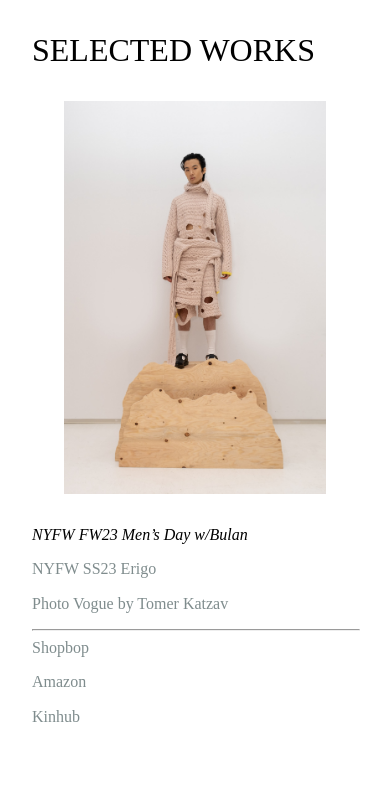
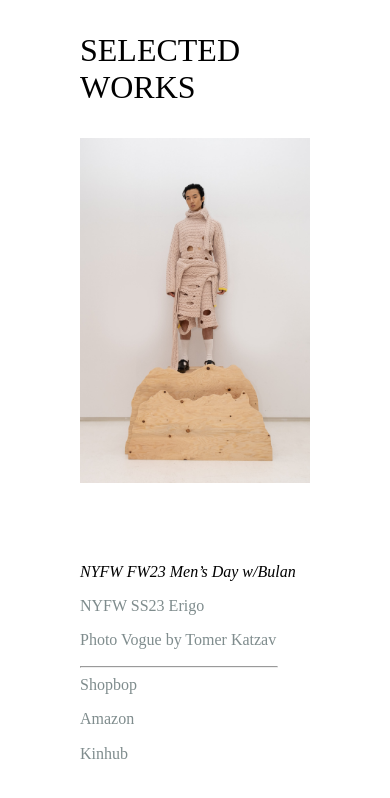
Before and after one commit to chrlee/minimal-site, a Next.js app: page / in a window 390 px wide. Shown: the top 798 px of the page. Built offline with nearby package versions, Linux system fonts and the light colour scheme; a web font is replaced by a local one.

Commit message:
Fix Safari alignment issues

```diff
--- a/src/styles/Home.module.css
+++ b/src/styles/Home.module.css
@@ -2,6 +2,7 @@
   display: flex;
   min-height: 100vh;
   justify-content: center;
+  margin: 0 3rem;
 }
 
 .main h1 {
@@ -19,6 +20,7 @@
   display: flex;
   flex-direction: row-reverse;
   justify-content: center;
+  gap: 3rem;
 }
 
 .title {
@@ -37,6 +39,10 @@
   font-size: 1rem;
   margin: 0;
   margin-bottom: 1rem;
+}
+
+.grid > div {
+  width: max-content;
 }
 
 .grid > hr {
@@ -65,7 +71,7 @@
   justify-content: center;
   align-items: center;
   position: relative;
-  margin: 3rem 0 0 6rem;
+  margin: 3rem 0 0 0;
   min-height: 30vh;
   min-width: 50vw;
 }
@@ -101,7 +107,7 @@
   }
 
   .center{
-    margin: 2rem;
+    margin: 2rem 0;
   }
   .grid {
     margin-top: 0;
```
